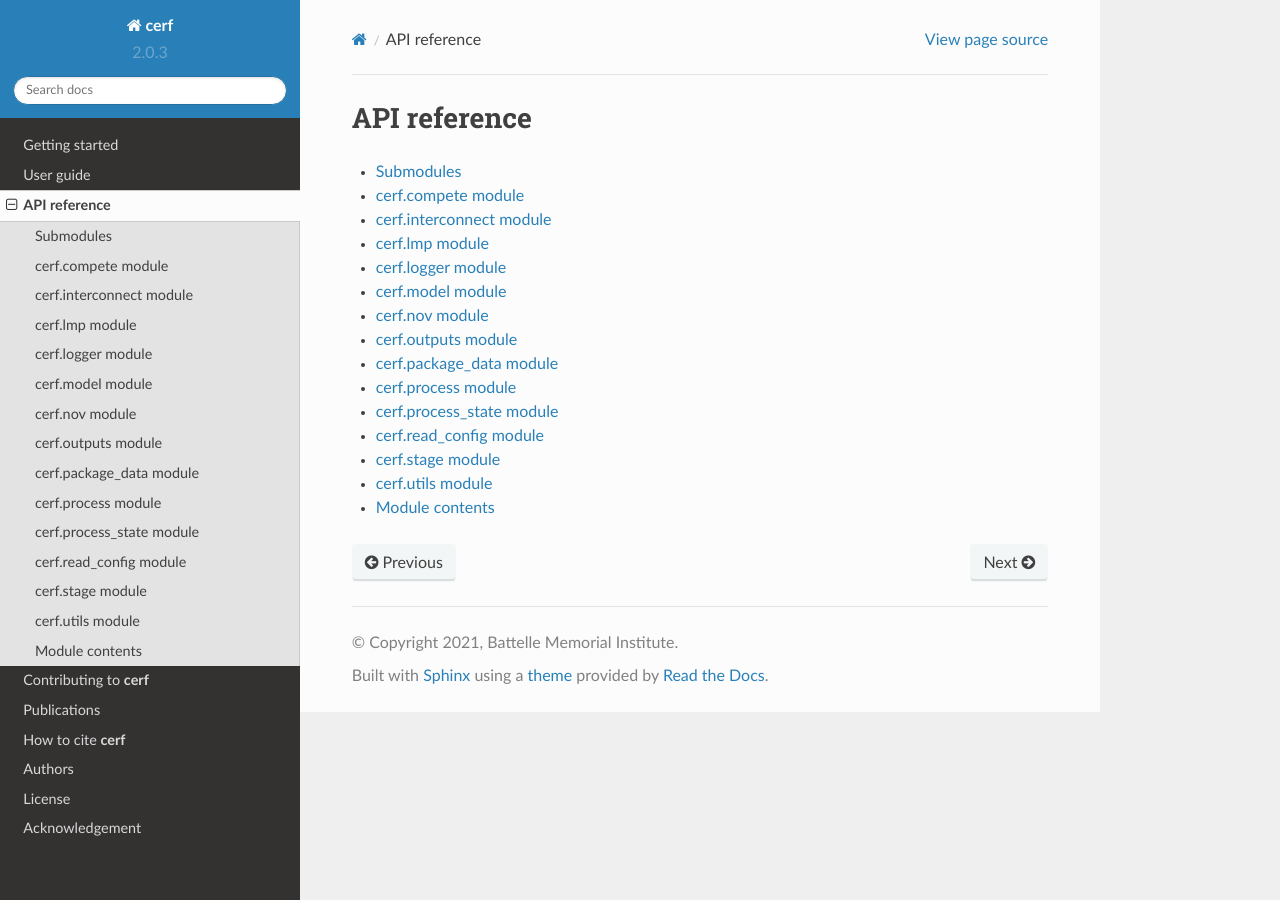
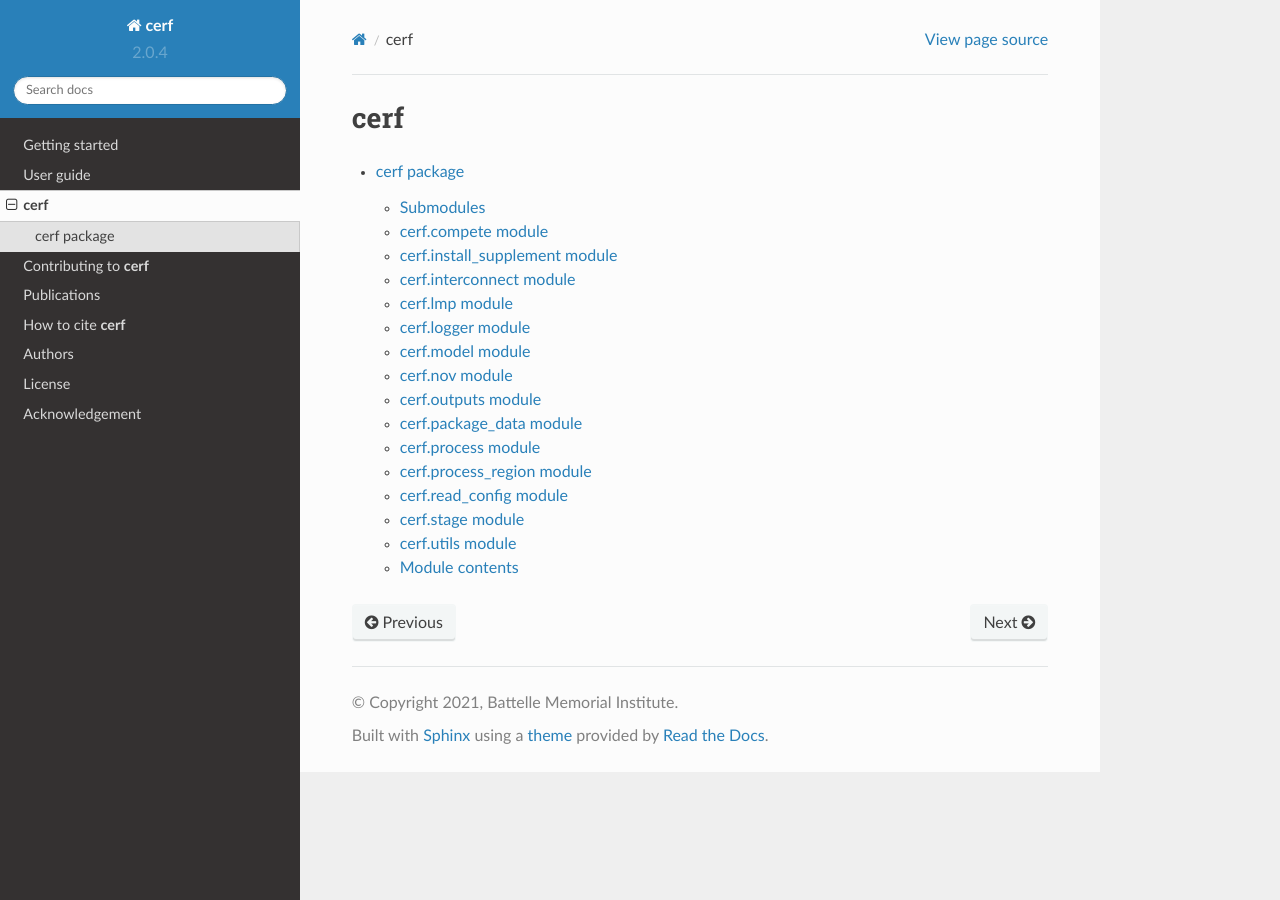
Before and after one commit to IMMM-SFA/cerf, a Sphinx documentation site: the page built from docs/source/modules.rst, in a window 1280 px wide. Built offline with Sphinx 7.4.7 and the Read the Docs theme 2.0.0, drawn with Linux system fonts in a browser that asks for light colours; formulas are drawn with MathJax 3.

Commit message:
update api docs

````diff
--- a/docs/source/cerf.rst
+++ b/docs/source/cerf.rst
@@ -1,3 +1,6 @@
+cerf package
+============
+
 Submodules
 ----------
 
@@ -5,6 +8,14 @@ cerf.compete module
 -------------------
 
 .. automodule:: cerf.compete
+   :members:
+   :undoc-members:
+   :show-inheritance:
+
+cerf.install\_supplement module
+-------------------------------
+
+.. automodule:: cerf.install_supplement
    :members:
    :undoc-members:
    :show-inheritance:
@@ -73,10 +84,10 @@ cerf.process module
    :undoc-members:
    :show-inheritance:
 
-cerf.process\_state module
---------------------------
+cerf.process\_region module
+---------------------------
 
-.. automodule:: cerf.process_state
+.. automodule:: cerf.process_region
    :members:
    :undoc-members:
    :show-inheritance:
--- a/docs/source/conf.py
+++ b/docs/source/conf.py
@@ -16,7 +16,7 @@ import sys
 import sphinx_rtd_theme
 
 # import cerf
-version = "2.0.3" #str(cerf.__version__)
+version = "2.0.4" #str(cerf.__version__)
 
 
 sys.path.insert(0, os.path.abspath('../../'))
--- a/docs/source/getting_started.rst
+++ b/docs/source/getting_started.rst
@@ -32,9 +32,8 @@ Conda/Miniconda users can utilize the ``environment.yml`` stored in the root of
 
 It may be favorable to the user to create a virtual environment for the **cerf** package to minimize package version conflicts.  See `creating virtual environments <https://docs.python.org/3/library/venv.html>`_ to learn how these function and can be setup.
 
-
-Install package data
---------------------
+Installing package data
+-----------------------
 
 **cerf** requires package data to be installed from Zenodo to keep the package lightweight.  After **cerf** has been installed, run the following from a Python prompt:
 
--- a/docs/source/modules.rst
+++ b/docs/source/modules.rst
@@ -1,5 +1,5 @@
-API reference
-=============
+cerf
+====
 
 .. toctree::
    :maxdepth: 4
--- a/docs/source/user_guide.rst
+++ b/docs/source/user_guide.rst
@@ -418,7 +418,7 @@ Locational Marginal Pricing (LMP) represents the cost of making and delivering e
 
 .. note::
 
-  **cerf** comes with an LMP dataset for illustrative purposes only which can be accessed using the ```get_sample_lmp_file()`` function.  The service areas in this file correspond with the sample lmp zoness raster file in the **cerf** package which defines the service area ID for each grid cell in the CONUS.  This raster file can also be accessed using ``sample_lmp_zones_raster_file()`` function.
+  **cerf** comes with an LMP dataset for illustrative purposes only which can be accessed using the ``get_sample_lmp_file()`` function.  The service areas in this file correspond with the sample lmp zoness raster file in the **cerf** package which defines the service area ID for each grid cell in the CONUS.  This raster file can also be accessed using ``sample_lmp_zones_raster_file()`` function.
 
 
 Tutorials
````
